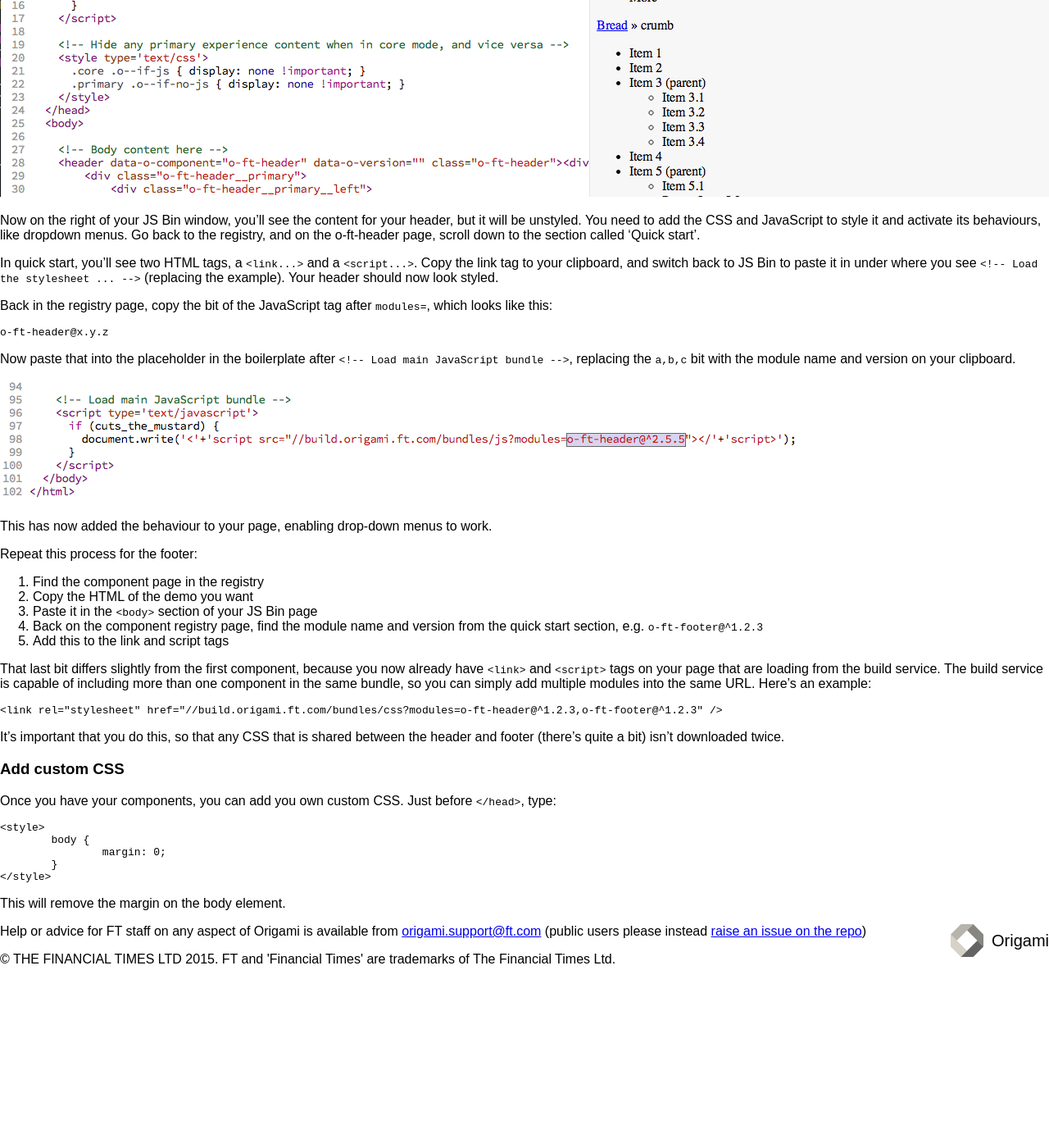
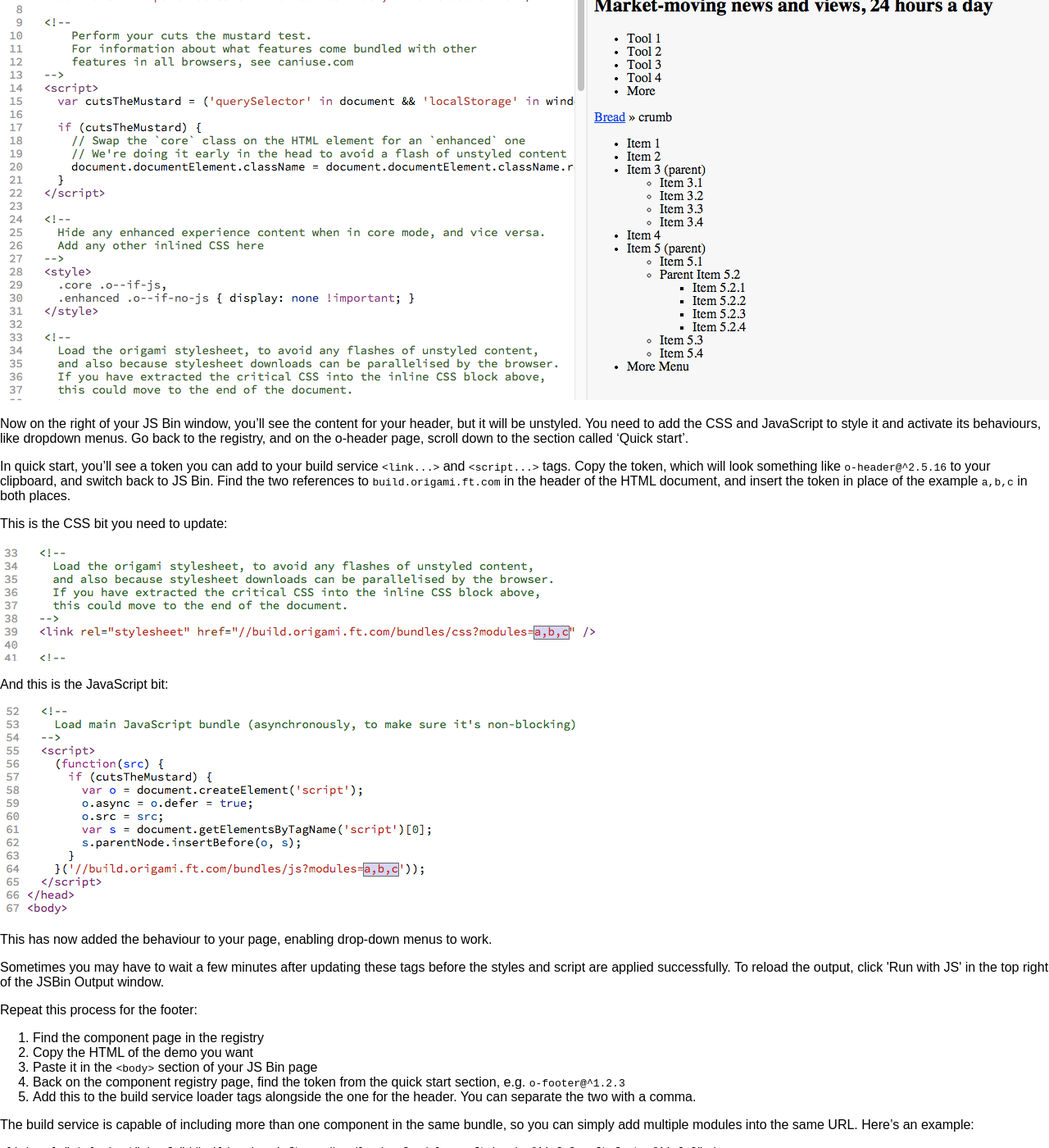
Before and after one commit to Financial-Times/ft-origami, a Jekyll site: the page built from docs/developer-guide/build-service.md, in a window 1280 px wide and 1400 px high, scrolled down 2630 px. Shown: the whole window at 82% size. Built offline with Jekyll 4.4.1, drawn with Linux system fonts in a browser that asks for light colours; comment, search, counter and statistics services are not loaded; a style sheet for code colours, icons or effects is not loaded; before the commit the page ends 3825 px from its top, so only the background shows below that; some of the changed text lies outside the part shown.

Commit message:
Update build service guide, closes #286

```diff
--- a/docs/developer-guide/build-service.md
+++ b/docs/developer-guide/build-service.md
@@ -45,8 +45,8 @@ Now you need to find some components to add to your page.  As an example, we'll
 To find the header:
 
 1. Type 'head' in the filter bar on the registry homepage
-2. The list below the filter bar should start to change to show only components with 'head' in their name.  At time of writing this tutorial, `o-ft-header` was the only one that matched 'head'.
-3. Either click on the o-ft-header component or, if it's the top one in the list, just press enter.
+2. The list below the filter bar should start to change to show only components with 'head' in their name.  At time of writing this tutorial, `o-header` was the only one that matched 'head'.
+3. Either click on the o-header component or, if it's the top one in the list, just press enter.
 
 Now, you'll be looking at a demo of the header that you want.  Find the demo you like best ('Branded' is often a good choice) by ticking and unticking the demo names on the right of the registry page.  When you have it, look below the demo to find the HTML.
 
@@ -58,43 +58,43 @@ Switch to your JS Bin window and find the bit that says `<!-- Body content here
 
 ![After pasting the source of a component into a JS Bin](/img/jsbin-unstyled-component.png)
 
-Now on the right of your JS Bin window, you'll see the content for your header, but it will be unstyled.  You need to add the CSS and JavaScript to style it and activate its behaviours, like dropdown menus.  Go back to the registry, and on the o-ft-header page, scroll down to the section called 'Quick start'.
+Now on the right of your JS Bin window, you'll see the content for your header, but it will be unstyled.  You need to add the CSS and JavaScript to style it and activate its behaviours, like dropdown menus.  Go back to the registry, and on the o-header page, scroll down to the section called 'Quick start'.
 
-In quick start, you'll see two HTML tags, a `<link...>` and a `<script...>`.  Copy the link tag to your clipboard, and switch back to JS Bin to paste it in under where you see `<!-- Load the stylesheet ... -->` (replacing the example).  Your header should now look styled.
+In quick start, you'll see a token you can add to your build service `<link...>` and `<script...>` tags.  Copy the token, which will look something like `o-header@^2.5.16` to your clipboard, and switch back to JS Bin.  Find the two references to `build.origami.ft.com` in the header of the HTML document, and insert the token in place of the example `a,b,c` in both places.
 
-Back in the registry page, copy the bit of the JavaScript tag after `modules=`, which looks like this:
+This is the CSS bit you need to update:
 
-	o-ft-header@x.y.z
+![Updating the boilerplate HTML to load your modules' CSS](/img/build-service-link-example.png)
 
-Now paste that into the placeholder in the boilerplate after `<!-- Load main JavaScript bundle -->`, replacing the `a,b,c` bit with the  module name and version on your clipboard.
+And this is the JavaScript bit:
 
-![Adding a JavaScript module to a page](/img/jsbin-add-js.png)
+![Updating the boilerplate HTML to load your modules' JavaScript](/img/build-service-script-example.png)
 
 This has now added the behaviour to your page, enabling drop-down menus to work.
+
+<aside>Sometimes you may have to wait a few minutes after updating these tags before the styles and script are applied successfully.  To reload the output, click 'Run with JS' in the top right of the JSBin Output window.</aside>
 
 Repeat this process for the footer:
 
 1. Find the component page in the registry
 1. Copy the HTML of the demo you want
 1. Paste it in the `<body>` section of your JS Bin page
-1. Back on the component registry page, find the module name and version from the quick start section, e.g. `o-ft-footer@^1.2.3`
-1. Add this to the link and script tags
+1. Back on the component registry page, find the token from the quick start section, e.g. `o-footer@^1.2.3`
+1. Add this to the build service loader tags alongside the one for the header.  You can separate the two with a comma.
 
-That last bit differs slightly from the first component, because you now already have `<link>` and `<script>` tags on your page that are loading from the build service.  The build service is capable of including more than one component in the same bundle, so you can simply add multiple modules into the same URL.  Here's an example:
+The build service is capable of including more than one component in the same bundle, so you can simply add multiple modules into the same URL.  Here's an example:
 
 	<link rel="stylesheet" href="//build.origami.ft.com/bundles/css?modules=o-ft-header@^1.2.3,o-ft-footer@^1.2.3" />
 
 It's important that you do this, so that any CSS that is shared between the header and footer (there's quite a bit) isn't downloaded twice.
 
+<aside>Remember that when you change the modules you are requesting in your build service tags, it may take a few minutes to build the resulting bundle of code.  Be patient and hit 'Run with JS' a few times until the styling appears.</aside>
+
 
 ### Add custom CSS
 
-Once you have your components, you can add you own custom CSS.  Just before `</head>`, type:
+Once you have your components, you can add you own custom CSS.  In the section marked "Add any other inlined CSS here", paste this CSS code:
 
-	<style>
-		body {
-			margin: 0;
-		}
-	</style>
+	body { margin: 0; }
 
-This will remove the margin on the body element.
+This will remove the margin on the body element, eliminating the ugly gap around the outside of the header and footer.
```
Also changed, not shown: img/build-service-link-example.png (added), img/build-service-script-example.png (added), img/jsbin-add-js.png (deleted), img/jsbin-unstyled-component.png, img/registry-demo-html.png.
